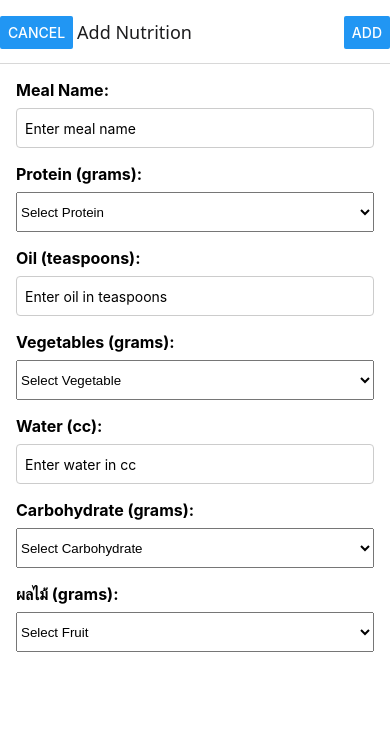
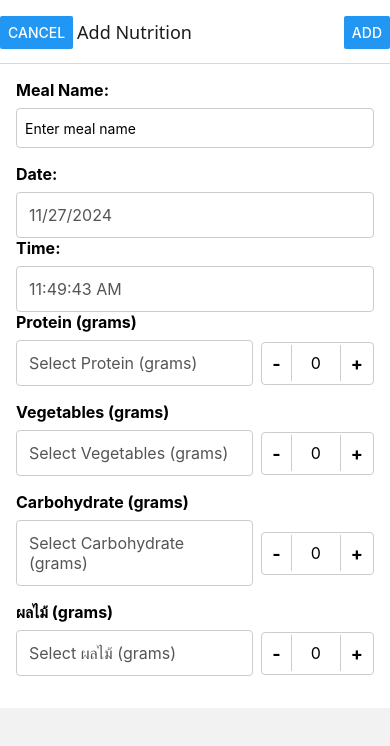
Before and after one commit to saravudh/imaim, a React Native app: screen /AddNutrition in a window 390 px wide. Shown: the top 746 px of the page. Built offline with nearby package versions, Linux system fonts and the light colour scheme.

Commit message:
add date picker

```diff
--- a/package.json
+++ b/package.json
@@ -10,6 +10,7 @@
     "test": "jest"
   },
   "dependencies": {
+    "@react-native-community/datetimepicker": "^8.2.0",
     "@react-native-picker/picker": "^2.10.2",
     "@react-navigation/bottom-tabs": "^7.0.12",
     "@react-navigation/native": "^7.0.7",
--- a/src/screens/AddNutritionScreen.js
+++ b/src/screens/AddNutritionScreen.js
@@ -1,39 +1,62 @@
 import React, { useState, useLayoutEffect } from 'react';
-import { View, Text, TextInput, StyleSheet, Button } from 'react-native';
-import { Picker } from '@react-native-picker/picker';
+import {
+    View,
+    Text,
+    TextInput,
+    StyleSheet,
+    Button,
+    ScrollView,
+    TouchableOpacity,
+    Modal,
+    FlatList,
+} from 'react-native';
+import DateTimePicker from '@react-native-community/datetimepicker';
 
 const AddNutritionScreen = ({ navigation }) => {
     const [mealName, setMealName] = useState('');
+
     const [protein, setProtein] = useState('');
-  const [oil, setOil] = useState('');
+    const [proteinQuantity, setProteinQuantity] = useState(0);
+
     const [vegetable, setVegetable] = useState('');
-  const [water, setWater] = useState('');
+    const [vegetableQuantity, setVegetableQuantity] = useState(0);
+
     const [carbohydrate, setCarbohydrate] = useState('');
+    const [carbohydrateQuantity, setCarbohydrateQuantity] = useState(0);
+
     const [fruit, setFruit] = useState('');
+    const [fruitQuantity, setFruitQuantity] = useState(0);
+
+    const [date, setDate] = useState(new Date());
+    const [time, setTime] = useState(new Date());
+
+    const [pickerData, setPickerData] = useState([]);
+    const [currentPicker, setCurrentPicker] = useState('');
+    const [pickerVisible, setPickerVisible] = useState(false);
+    const [datePickerVisible, setDatePickerVisible] = useState(false);
+    const [timePickerVisible, setTimePickerVisible] = useState(false);
 
     const handleSubmit = () => {
-    // Add your logic to save the nutrition data
         console.log({
             mealName,
             protein,
-      oil,
+            proteinQuantity,
             vegetable,
-      water,
+            vegetableQuantity,
             carbohydrate,
+            carbohydrateQuantity,
             fruit,
+            fruitQuantity,
         });
 
-    // Navigate back to the summary screen
         navigation.goBack();
     };
 
     useLayoutEffect(() => {
-    // Hide the TabBar when this screen is active
         navigation.getParent()?.setOptions({
             tabBarStyle: { display: 'none' },
         });
 
-    // Show the TabBar again when navigating back
         return () =>
             navigation.getParent()?.setOptions({
                 tabBarStyle: { display: 'flex' },
@@ -42,17 +65,82 @@ const AddNutritionScreen = ({ navigation }) => {
 
     useLayoutEffect(() => {
         navigation.setOptions({
-      headerRight: () => (
-        <Button onPress={handleSubmit} title="Add" />
-      ),
-      headerLeft: () => (
-        <Button onPress={() => navigation.goBack()} title="Cancel" />
-      ),
+            headerRight: () => <Button onPress={handleSubmit} title="Add" />,
+            headerLeft: () => <Button onPress={() => navigation.goBack()} title="Cancel" />,
         });
     }, [navigation, handleSubmit]);
 
+    const openPicker = (data, field) => {
+        setPickerData(data);
+        setCurrentPicker(field);
+        setPickerVisible(true);
+    };
+
+    const closePicker = () => {
+        setPickerVisible(false);
+    };
+
+    const openDatePicker = () => setDatePickerVisible(true);
+    const closeDatePicker = () => setDatePickerVisible(false);
+
+    const openTimePicker = () => setTimePickerVisible(true);
+    const closeTimePicker = () => setTimePickerVisible(false);
+
+
+    const handleItemSelect = (item) => {
+        if (currentPicker === 'protein') setProtein(item);
+        if (currentPicker === 'vegetable') setVegetable(item);
+        if (currentPicker === 'carbohydrate') setCarbohydrate(item);
+        if (currentPicker === 'fruit') setFruit(item);
+
+        closePicker();
+    };
+
+    const InputWithPickerAndNumber = ({
+        label,
+        pickerOptions,
+        selectedValue,
+        setSelectedValue,
+        quantity,
+        setQuantity,
+        fieldName,
+    }) => {
+        const increment = () => setQuantity(quantity + 1);
+        const decrement = () => {
+            if (quantity > 0) setQuantity(quantity - 1);
+        };
+
         return (
-    <View style={styles.container}>
+            <View>
+                <Text style={styles.label}>{label}</Text>
+                <View style={styles.inputRow}>
+                    <TouchableOpacity
+                        onPress={() => openPicker(pickerOptions, fieldName)}
+                        style={styles.pickerButton}
+                    >
+                        <Text style={styles.pickerText}>{selectedValue || `Select ${label}`}</Text>
+                    </TouchableOpacity>
+                    <View style={styles.numberInputContainer}>
+                        <TouchableOpacity onPress={decrement} style={styles.button}>
+                            <Text style={styles.buttonText}>-</Text>
+                        </TouchableOpacity>
+                        <TextInput
+                            style={styles.numberInput}
+                            value={String(quantity)}
+                            onChangeText={(text) => setQuantity(Number(text))}
+                            keyboardType="numeric"
+                        />
+                        <TouchableOpacity onPress={increment} style={styles.button}>
+                            <Text style={styles.buttonText}>+</Text>
+                        </TouchableOpacity>
+                    </View>
+                </View>
+            </View>
+        );
+    };
+
+    return (
+        <ScrollView contentContainerStyle={styles.container}>
             <Text style={styles.label}>Meal Name:</Text>
             <TextInput
                 style={styles.input}
@@ -61,81 +149,157 @@ const AddNutritionScreen = ({ navigation }) => {
                 placeholder="Enter meal name"
             />
 
-      <Text style={styles.label}>Protein (grams):</Text>
-      <Picker
+            {/* Date Picker */}
+            <Text style={styles.label}>Date:</Text>
+            <TouchableOpacity onPress={openDatePicker} style={styles.pickerButton}>
+                <Text style={styles.pickerText}>{date.toLocaleDateString()}</Text>
+            </TouchableOpacity>
+
+            {/* Time Picker */}
+            <Text style={styles.label}>Time:</Text>
+            <TouchableOpacity onPress={openTimePicker} style={styles.pickerButton}>
+                <Text style={styles.pickerText}>{time.toLocaleTimeString()}</Text>
+            </TouchableOpacity>
+
+
+            <InputWithPickerAndNumber
+                label="Protein (grams)"
+                pickerOptions={['Chicken', 'Fish', 'White Egg']}
                 selectedValue={protein}
-        onValueChange={(itemValue) => setProtein(itemValue)}
-        style={styles.picker}
-      >
-        <Picker.Item label="Select Protein" value="" />
-        <Picker.Item label="Chicken" value="Chicken" />
-        <Picker.Item label="Fish" value="Fish" />
-        <Picker.Item label="White Egg" value="White Egg" />
-      </Picker>
-
-      <Text style={styles.label}>Oil (teaspoons):</Text>
-      <TextInput
-        style={styles.input}
-        value={oil}
-        onChangeText={setOil}
-        placeholder="Enter oil in teaspoons"
-        keyboardType="numeric"
+                setSelectedValue={setProtein}
+                quantity={proteinQuantity}
+                setQuantity={setProteinQuantity}
+                fieldName="protein"
             />
 
-      <Text style={styles.label}>Vegetables (grams):</Text>
-      <Picker
+            <InputWithPickerAndNumber
+                label="Vegetables (grams)"
+                pickerOptions={['บวม', 'มะระ', 'ขิง', 'เห็ดหูหนู', 'พริกหนุ่ม', 'แตงกวา']}
                 selectedValue={vegetable}
-        onValueChange={(itemValue) => setVegetable(itemValue)}
-        style={styles.picker}
-      >
-        <Picker.Item label="Select Vegetable" value="" />
-        <Picker.Item label="บวม" value="บวม" />
-        <Picker.Item label="มะระ" value="มะระ" />
-        <Picker.Item label="ขิง" value="ขิง" />
-        <Picker.Item label="เห็ดหูหนู" value="เห็ดหูหนู" />
-        <Picker.Item label="พริกหนุ่ม" value="พริกหนุ่ม" />
-        <Picker.Item label="แตงกวา" value="แตงกวา" />
-      </Picker>
-
-      <Text style={styles.label}>Water (cc):</Text>
-      <TextInput
-        style={styles.input}
-        value={water}
-        onChangeText={setWater}
-        placeholder="Enter water in cc"
-        keyboardType="numeric"
+                setSelectedValue={setVegetable}
+                quantity={vegetableQuantity}
+                setQuantity={setVegetableQuantity}
+                fieldName="vegetable"
             />
 
-      <Text style={styles.label}>Carbohydrate (grams):</Text>
-      <Picker
+            <InputWithPickerAndNumber
+                label="Carbohydrate (grams)"
+                pickerOptions={['ข้าวสวย', 'หมี่ขาว', 'เส้นบุก']}
                 selectedValue={carbohydrate}
-        onValueChange={(itemValue) => setCarbohydrate(itemValue)}
-        style={styles.picker}
+                setSelectedValue={setCarbohydrate}
+                quantity={carbohydrateQuantity}
+                setQuantity={setCarbohydrateQuantity}
+                fieldName="carbohydrate"
+            />
+
+            <InputWithPickerAndNumber
+                label="ผลไม้ (grams)"
+                pickerOptions={['สับปะรด', 'สาลี่', 'ส้มโอ']}
+                selectedValue={fruit}
+                setSelectedValue={setFruit}
+                quantity={fruitQuantity}
+                setQuantity={setFruitQuantity}
+                fieldName="fruit"
+            />
+
+            {/* Date Picker Modal */}
+            <Modal visible={datePickerVisible} transparent={true} animationType="slide">
+                <View style={styles.modalContainer}>
+                    <View style={styles.modalContent}>
+                        {/* Modal Header */}
+                        <View style={styles.modalHeader}>
+                            <TouchableOpacity onPress={closeDatePicker} style={styles.cancelButton}>
+                                <Text style={styles.cancelButtonText}>Cancel</Text>
+                            </TouchableOpacity>
+                            <Text style={styles.modalTitle}>Select Date</Text>
+                            <TouchableOpacity
+                                onPress={() => {
+                                    closeDatePicker();
+                                }}
+                                style={styles.setButton}
                             >
-        <Picker.Item label="Select Carbohydrate" value="" />
-        <Picker.Item label="ข้าวสวย" value="ข้าวสวย" />
-        <Picker.Item label="หมี่ขาว" value="หมี่ขาว" />
-        <Picker.Item label="เส้นบุก" value="เส้นบุก" />
-      </Picker>
+                                <Text style={styles.setButtonText}>Set</Text>
+                            </TouchableOpacity>
+                        </View>
 
-      <Text style={styles.label}>ผลไม้ (grams):</Text>
-      <Picker
-        selectedValue={fruit}
-        onValueChange={(itemValue) => setFruit(itemValue)}
-        style={styles.picker}
+                        {/* Date Picker Component */}
+                        <DateTimePicker
+                            value={date}
+                            mode="date"
+                            display="spinner"
+                            onChange={(event, selectedDate) => {
+                                if (selectedDate) setDate(selectedDate);
+                            }}
+                        />
+                    </View>
+                </View>
+            </Modal>
+
+            {/* Time Picker Modal */}
+            <Modal visible={timePickerVisible} transparent={true} animationType="slide">
+                <View style={styles.modalContainer}>
+                    <View style={styles.modalContent}>
+                        {/* Modal Header */}
+                        <View style={styles.modalHeader}>
+                            <TouchableOpacity onPress={closeTimePicker} style={styles.cancelButton}>
+                                <Text style={styles.cancelButtonText}>Cancel</Text>
+                            </TouchableOpacity>
+                            <Text style={styles.modalTitle}>Select Time</Text>
+                            <TouchableOpacity
+                                onPress={() => {
+                                    closeTimePicker();
+                                }}
+                                style={styles.setButton}
                             >
-        <Picker.Item label="Select Fruit" value="" />
-        <Picker.Item label="สับปะรด" value="สับปะรด" />
-        <Picker.Item label="สาลี่" value="สาลี่" />
-        <Picker.Item label="ส้มโอ" value="ส้มโอ" />
-      </Picker>
+                                <Text style={styles.setButtonText}>Set</Text>
+                            </TouchableOpacity>
                         </View>
+
+                        {/* Time Picker Component */}
+                        <DateTimePicker
+                            value={time}
+                            mode="time"
+                            display="spinner"
+                            onChange={(event, selectedTime) => {
+                                if (selectedTime) setTime(selectedTime);
+                            }}
+                        />
+                    </View>
+                </View>
+            </Modal>
+
+            {/* Picker Modal */}
+            <Modal visible={pickerVisible} transparent={true} animationType="slide">
+                <View style={styles.modalContainer}>
+                    <View style={styles.modalContent}>
+                        {/* Modal Header with Title and Close Button */}
+                        <View style={styles.modalHeader}>
+                            <Text style={styles.modalTitle}>Select an Option</Text>
+                            <TouchableOpacity onPress={closePicker} style={styles.closeButton}>
+                                <Text style={styles.closeButtonText}>✕</Text>
+                            </TouchableOpacity>
+                        </View>
+                        <FlatList
+                            data={pickerData}
+                            keyExtractor={(item) => item}
+                            renderItem={({ item }) => (
+                                <TouchableOpacity
+                                    style={styles.modalItem}
+                                    onPress={() => handleItemSelect(item)}
+                                >
+                                    <Text style={styles.modalItemText}>{item}</Text>
+                                </TouchableOpacity>
+                            )}
+                        />
+                    </View>
+                </View>
+            </Modal>
+        </ScrollView>
     );
 };
 
 const styles = StyleSheet.create({
     container: {
-    flex: 1,
         padding: 16,
         backgroundColor: '#fff',
     },
@@ -152,9 +316,98 @@ const styles = StyleSheet.create({
         paddingHorizontal: 8,
         borderRadius: 4,
     },
-  picker: {
-    height: 40,
+    inputRow: {
+        flexDirection: 'row',
+        alignItems: 'center',
         marginBottom: 16,
+    },
+    pickerButton: {
+        flex: 1,
+        padding: 12,
+        borderColor: '#ccc',
+        borderWidth: 1,
+        borderRadius: 4,
+        justifyContent: 'center',
+    },
+    pickerText: {
+        fontSize: 16,
+        color: '#555',
+    },
+    numberInputContainer: {
+        flexDirection: 'row',
+        alignItems: 'center',
+        marginLeft: 8,
+        borderWidth: 1,
+        borderColor: '#ccc',
+        borderRadius: 4,
+    },
+    numberInput: {
+        width: 50,
+        textAlign: 'center',
+        fontSize: 16,
+        paddingVertical: 8,
+        borderLeftWidth: 1,
+        borderRightWidth: 1,
+        borderColor: '#ccc',
+    },
+    button: {
+        padding: 10,
+    },
+    buttonText: {
+        fontSize: 18,
+        fontWeight: 'bold',
+    },
+    modalContainer: {
+        flex: 1,
+        justifyContent: 'flex-end',
+        backgroundColor: 'rgba(0,0,0,0.5)',
+    },
+    modalContent: {
+        backgroundColor: '#fff',
+        padding: 16,
+        borderTopLeftRadius: 12,
+        borderTopRightRadius: 12,
+        height: '50%',
+    },
+    modalHeader: {
+        flexDirection: 'row',
+        alignItems: 'center',
+        justifyContent: 'space-between',
+        borderBottomWidth: 1,
+        borderColor: '#ccc',
+        paddingVertical: 10,
+        paddingHorizontal: 15,
+    },
+    modalTitle: {
+        fontSize: 18,
+        fontWeight: 'bold',
+        color: '#333',
+        flex: 1,
+        textAlign: 'center',
+    },
+    closeButton: {
+        position: 'absolute',
+        top: 10,
+        right: 10,
+        backgroundColor: '#eee',
+        borderRadius: 15,
+        width: 30,
+        height: 30,
+        justifyContent: 'center',
+        alignItems: 'center',
+    },
+    closeButtonText: {
+        fontSize: 18,
+        fontWeight: 'bold',
+        color: '#333',
+    },
+    modalItem: {
+        padding: 16,
+        borderBottomWidth: 1,
+        borderColor: '#ccc',
+    },
+    modalItemText: {
+        fontSize: 16,
     },
 });
 
```
Also changed, not shown: 2 other files (tests, documents, lock files or other folders). Lines whose indentation alone changed are shown as unchanged.
